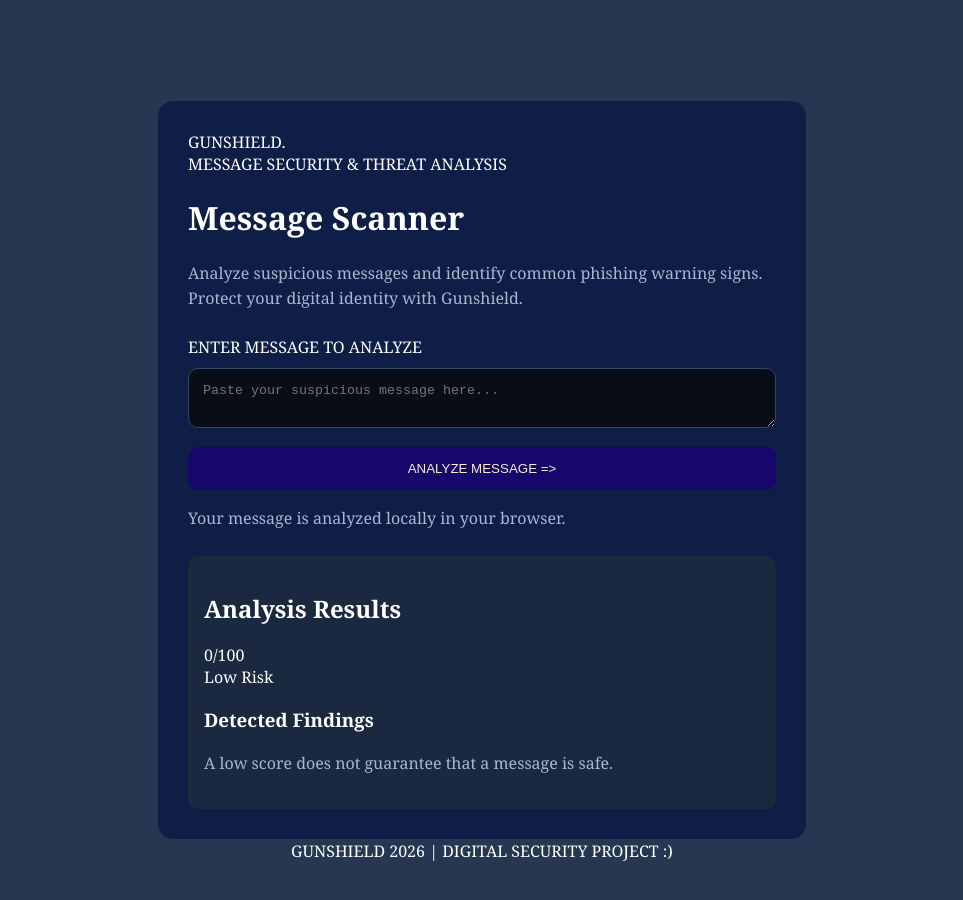
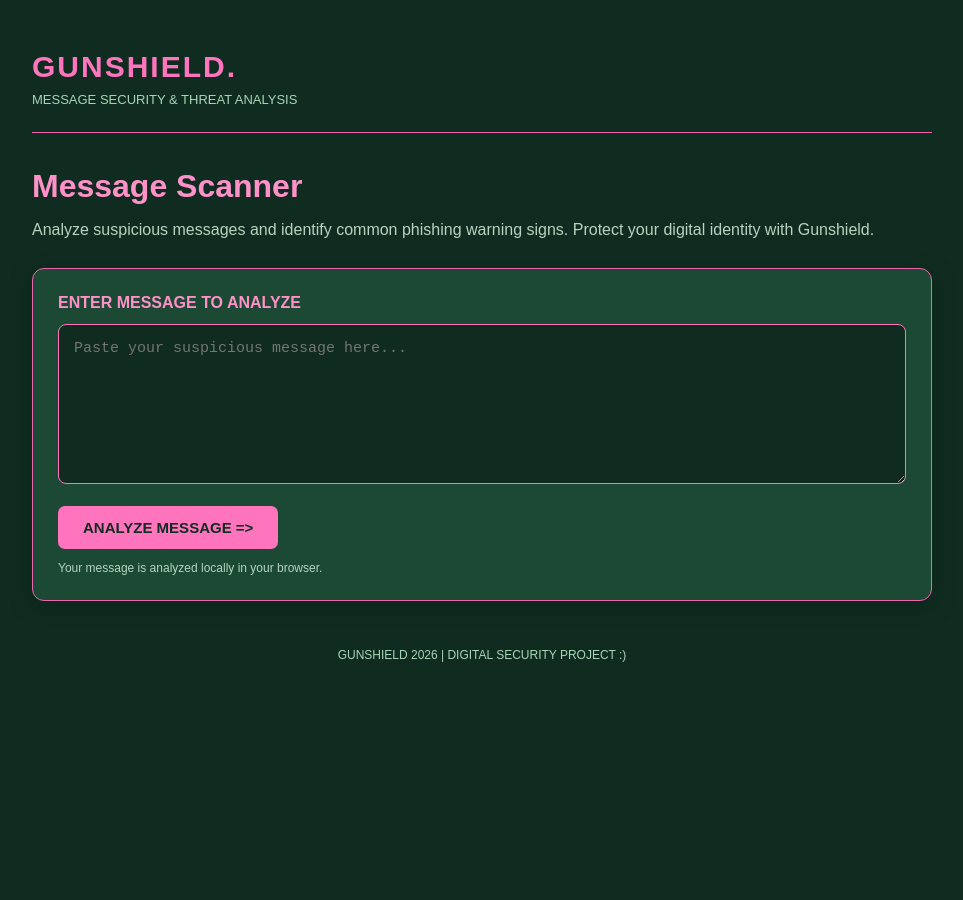
Before and after one commit to gunsandroses00/gunsheild, a plain HTML site: page index.html in a window 1280 px wide. Shown: the whole page, without its empty margins (158-1121 px from the left). After the commit the page ends 800 px from the top, so only its background shows below. Drawn offline with Linux system fonts and the light colour scheme.

Commit message:
Update style.css

```diff
--- a/style.css
+++ b/style.css
@@ -1,65 +1,156 @@
 * {
+    margin: 0;
+    padding: 0;
     box-sizing: border-box;
 }
-body{
-    margin: 0;
+
+body {
+    background: #102c20;
+    color: #f5e9f0;
+    font-family: Arial, sans-serif;
     min-height: 100vh;
-    display:grid;
-    place-items:center;
-    background:#263751;
-    color: #fefeff;
-    font-family:Georgia, 'Times New Roman', Times, serif;
-    padding: 100px;
+    padding: 25px;
 }
-.container{
-    width: 100%;
-    max-width: 650px;
-    background: #0f1e46;
-    padding: 30px;
-    border: 1px solid #263751;
-    border-radius: 16px;
+
+.container {
+    max-width: 900px;
+    margin: auto;
 }
-h1{
-    color: white;
+
+header {
+    padding: 25px 0;
+    border-bottom: 1px solid #ed65ad;
+    margin-bottom: 35px;
 }
-p{
-    color: #a8b8cf;
+
+.logo {
+    color: #ff75bd;
+    font-size: 30px;
+    font-weight: bold;
+    letter-spacing: 2px;
+}
+
+.tagline {
+    color: #a6d6b7;
+    margin-top: 8px;
+    font-size: 13px;
+}
+
+h1 {
+    font-size: 32px;
+    margin-bottom: 12px;
+    color: #ff91c9;
+}
+
+.description {
+    color: #b5d5c0;
+    margin-bottom: 25px;
     line-height: 1.6;
 }
-label{
+
+.card {
+    background: #1b4933;
+    border: 1px solid #ed65ad;
+    border-radius: 12px;
+    padding: 25px;
+    margin-bottom: 22px;
+    box-shadow: 0 5px 20px #071c1280;
+}
+
+label {
     display: block;
-    margin: 24px 0 10px;
+    margin-bottom: 12px;
+    font-weight: bold;
+    color: #ff91c9;
 }
-textarea{
+
+textarea {
     width: 100%;
-    min-height: 15px;
-    padding: 14px;
-    border-radius: 10px;
-    border: 1px solid #354762;
-    background: #080d18;
+    min-height: 160px;
+    background: #102c20;
+    border: 1px solid #ff75bd;
+    border-radius: 8px;
+    padding: 15px;
     color: white;
-    font:100;
+    font-size: 15px;
     resize: vertical;
+    outline: none;
 }
-button{
-    width: 100%;
-    padding: 14px;
-    margin-top: 14px;
-    border: 0;
-    border-radius: 10px;
-    background: #16076d;
-    color:antiquewhite;
-    font-weight: blanchedalmond
+
+textarea:focus {
+    border-color: #ffb1d8;
+    box-shadow: 0 0 10px #ff75bd55;
 }
-button:hover{
-    background: #080d18;
+
+button {
+    margin-top: 18px;
+    background: #ff75bd;
+    color: #102c20;
+    padding: 13px 25px;
+    border: none;
+    border-radius: 7px;
+    font-weight: bold;
+    font-size: 15px;
+    cursor: pointer;
 }
-#results{
-    margin-top: 24px;
-    padding: 16px;
-    border-radius: 10px;
-    background: #1b2940;
+
+button:hover {
+    background: #ffadd6;
+    transform: translateY(-2px);
 }
-#results[hidden]{
+
+.results {
     display: none;
 }
+
+.score {
+    font-size: 48px;
+    font-weight: bold;
+    color: #ff75bd;
+    margin: 15px 0;
+}
+
+.risk {
+    font-size: 18px;
+    font-weight: bold;
+    color: #a6e6b9;
+}
+
+.progress {
+    height: 10px;
+    background: #102c20;
+    border-radius: 20px;
+    overflow: hidden;
+    margin: 15px 0;
+}
+
+.bar {
+    height: 100%;
+    width: 0%;
+    background: linear-gradient(90deg, #ff75bd, #ffb1d8);
+    transition: width 0.4s;
+}
+
+.findings {
+    margin-top: 18px;
+    line-height: 1.9;
+    color: #e8f5ed;
+}
+
+.finding {
+    padding: 9px 0;
+    border-bottom: 1px solid #47785a;
+}
+
+footer {
+    text-align: center;
+    color: #a6d6b7;
+    padding: 25px;
+    font-size: 12px;
+}
+
+.note {
+    color: #b5d5c0;
+    font-size: 12px;
+    margin-top: 12px;
+}
```
